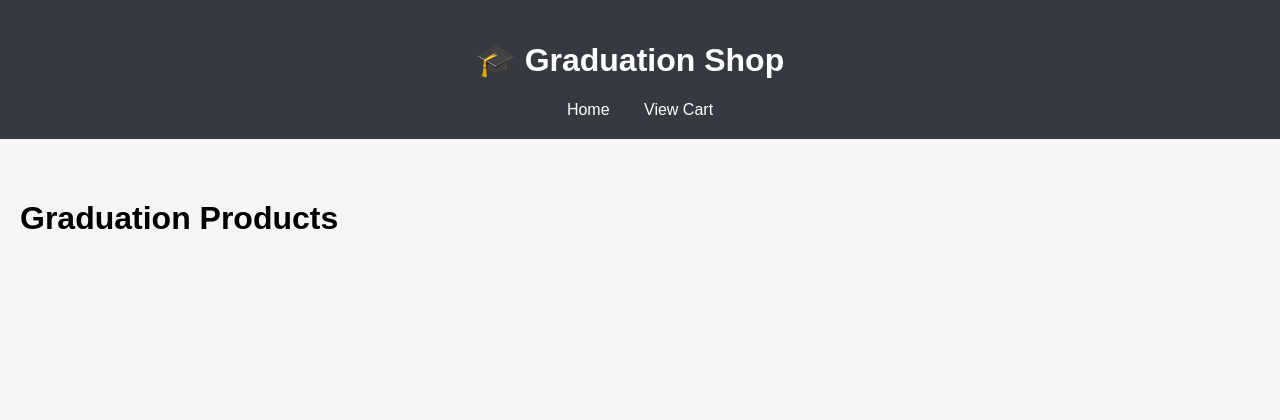
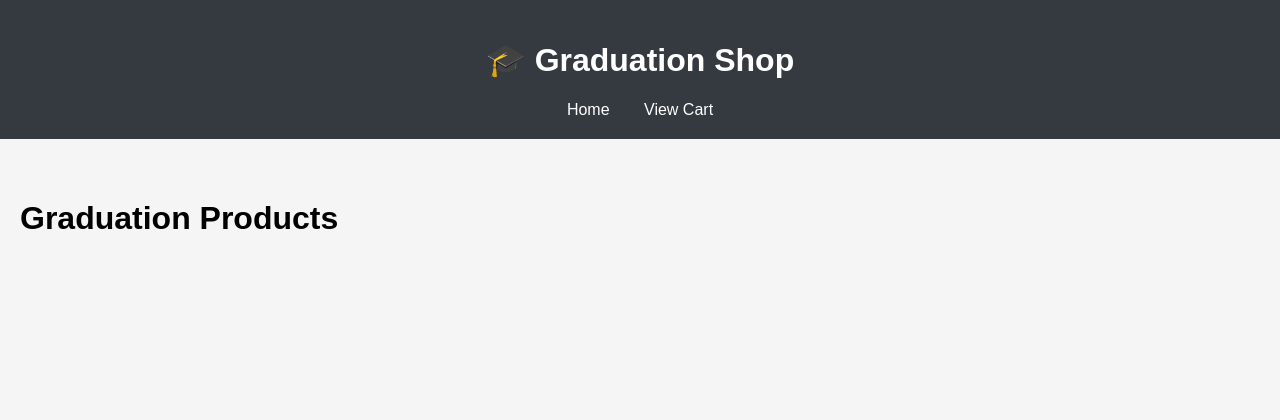
Before and after one commit to hj-820/Shop, a PHP site: page / in a window 1280 px wide. Shown: the top 420 px of the page. Run offline with PHP 8.4, Linux system fonts and the light colour scheme; data that the repository does not hold is empty.

Commit message:
Update style.css

```diff
--- a/style.css
+++ b/style.css
@@ -7,10 +7,6 @@ header {
     text-align: center;
 }
 
-h1{
-    margin-right: 20px;
-
-}
 
 header nav a {
     color: white;
@@ -65,6 +61,7 @@ body {
 .product-container {
     display: flex;
     flex-wrap: wrap;
+    margin:10;
     gap: 20px;
     justify-content: flex-start;
 }
```
